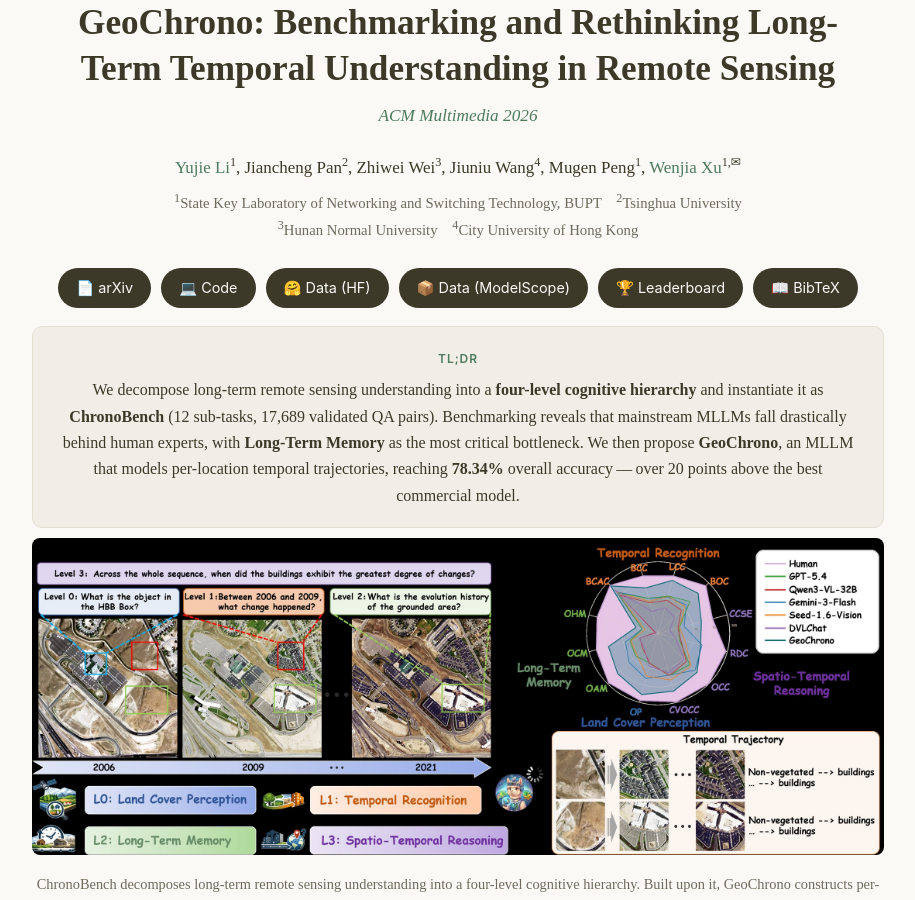
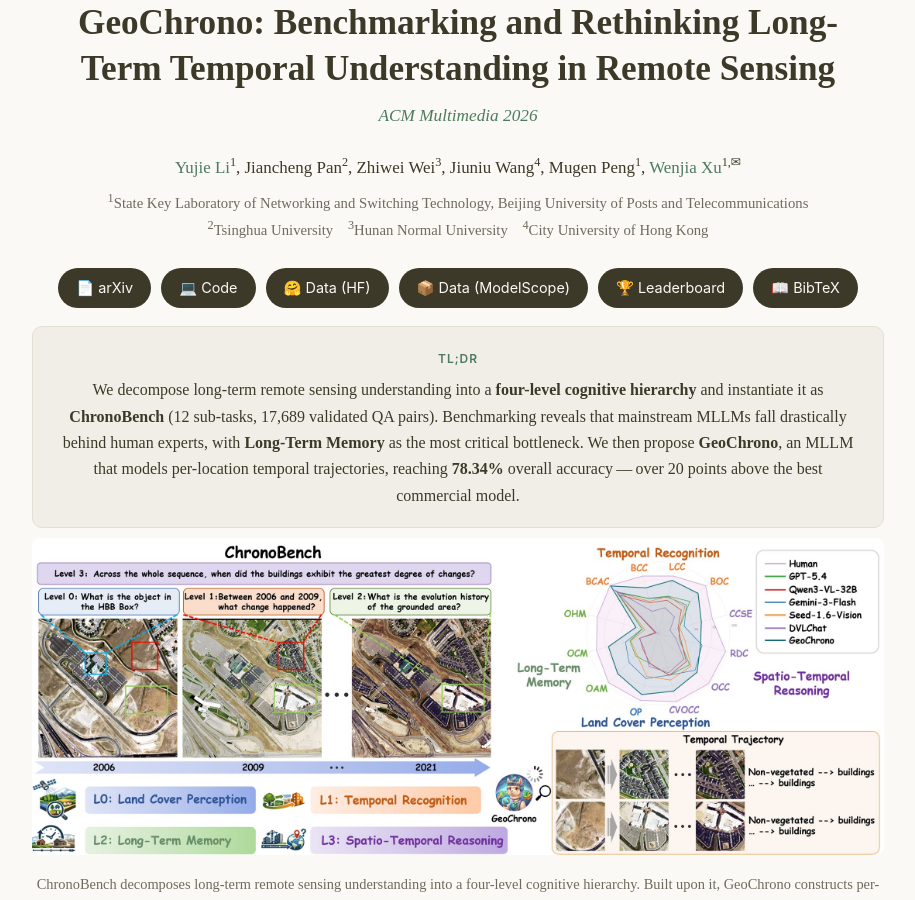
Before and after one commit to Davidup1/Davidup1.github.io, a Jekyll site: the page papers/geochrono/index.html, which Jekyll copies as it is, in a window 1280 px wide and 900 px high. Shown: the whole window, without its empty margins (182-1097 px from the left). Built offline with Jekyll 4.4.1, drawn with Linux system fonts in a browser that asks for light colours.

Commit message:
Flatten GeoChrono figures onto white; full BUPT name in affiliations
Co-Authored-By: Claude Fable 5 <noreply@anthropic.com>

```diff
--- a/papers/geochrono/index.html
+++ b/papers/geochrono/index.html
@@ -300,8 +300,8 @@
       <a href="http://wenjia.ruantang.top/">Wenjia Xu</a><sup>1,&#9993;</sup>
     </div>
     <div class="affiliations">
-      <sup>1</sup>State Key Laboratory of Networking and Switching Technology, BUPT &nbsp;&nbsp;
-      <sup>2</sup>Tsinghua University<br>
+      <sup>1</sup>State Key Laboratory of Networking and Switching Technology, Beijing University of Posts and Telecommunications<br>
+      <sup>2</sup>Tsinghua University &nbsp;&nbsp;
       <sup>3</sup>Hunan Normal University &nbsp;&nbsp;
       <sup>4</sup>City University of Hong Kong
     </div>
```
Also changed, not shown: papers/geochrono/static/data_statistic_bench.png, papers/geochrono/static/data_statistic_instruct.png, papers/geochrono/static/fig1.jpg, papers/geochrono/static/fig2.jpg, papers/geochrono/static/fig3.jpg, papers/geochrono/static/fig4.png.
